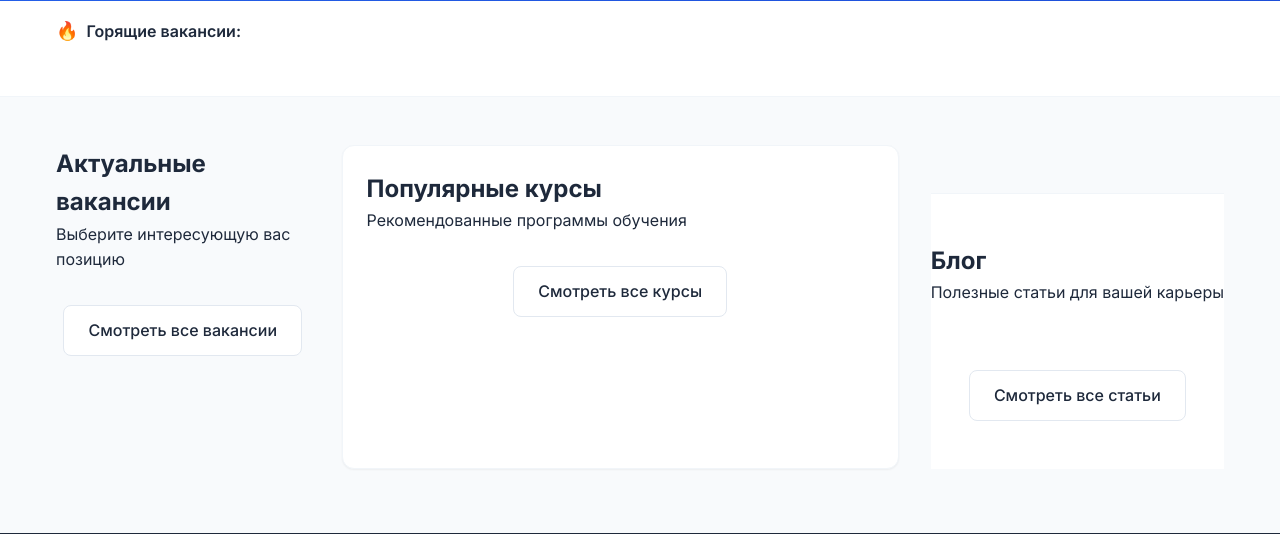
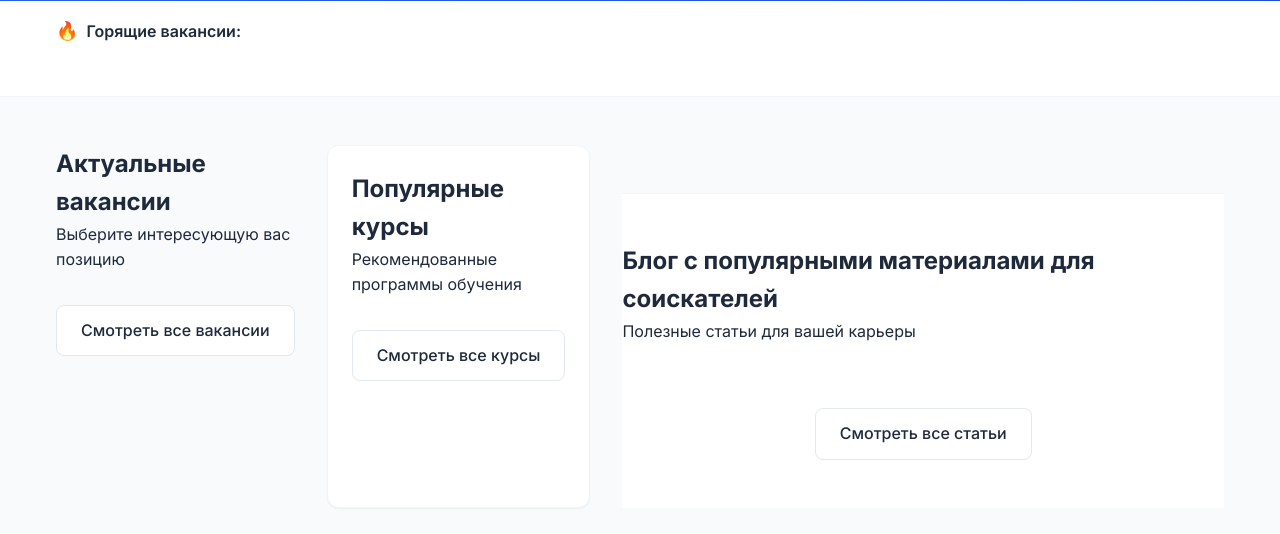
Before and after one commit to pvutkin/tbya, a Django app: page / in a window 1280 px wide. Shown: the part 366-900 px from the top of the page. Run offline with Django 4.2, Linux system fonts and the light colour scheme; data that the repository does not hold is empty.

Commit message:
Поправлена главная страница

```diff
--- a/templates/home.html
+++ b/templates/home.html
@@ -104,7 +104,7 @@
         <!-- Blog Section -->
         <section class="blog-section">
             <div class="section-header">
-                <h2 class="section-title">Блог</h2>
+                <h2 class="section-title">Блог с популярными материалами для соискателей</h2>
                 <p class="section-subtitle">Полезные статьи для вашей карьеры</p>
             </div>
 
```
